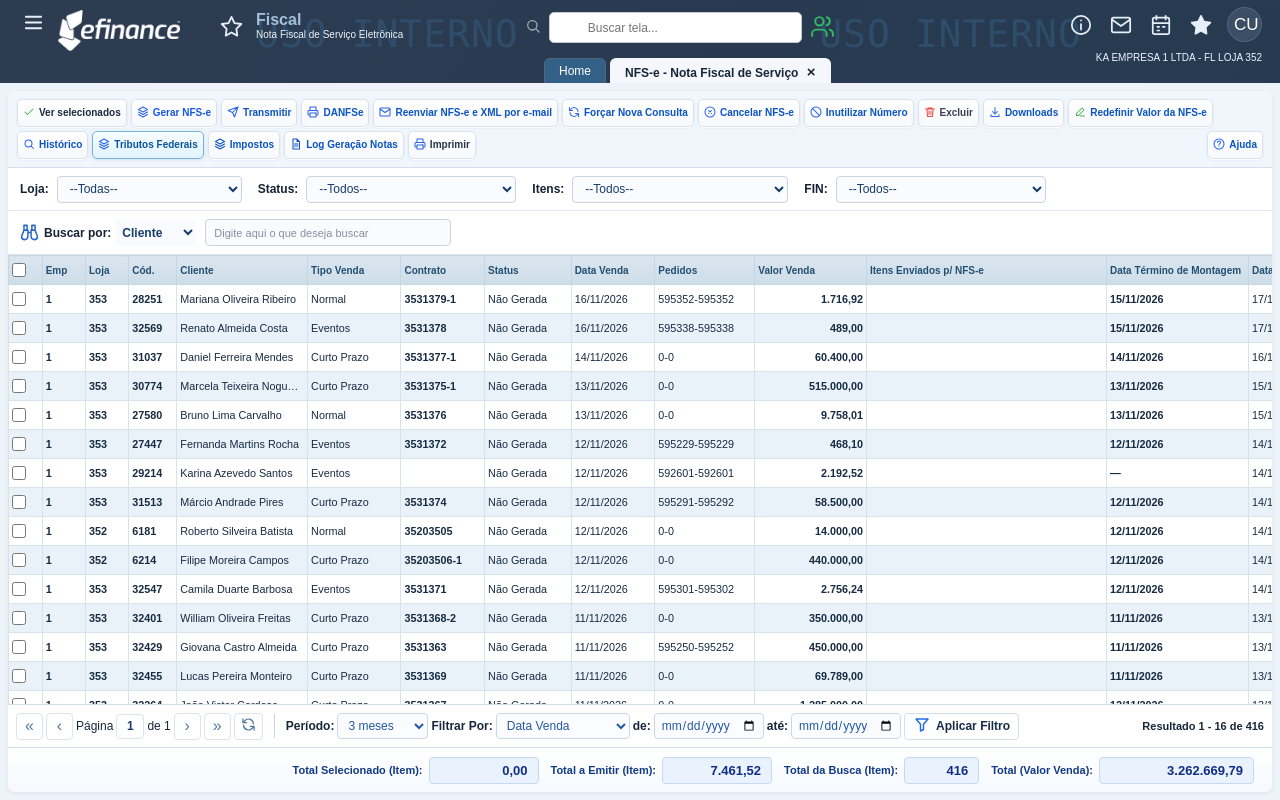
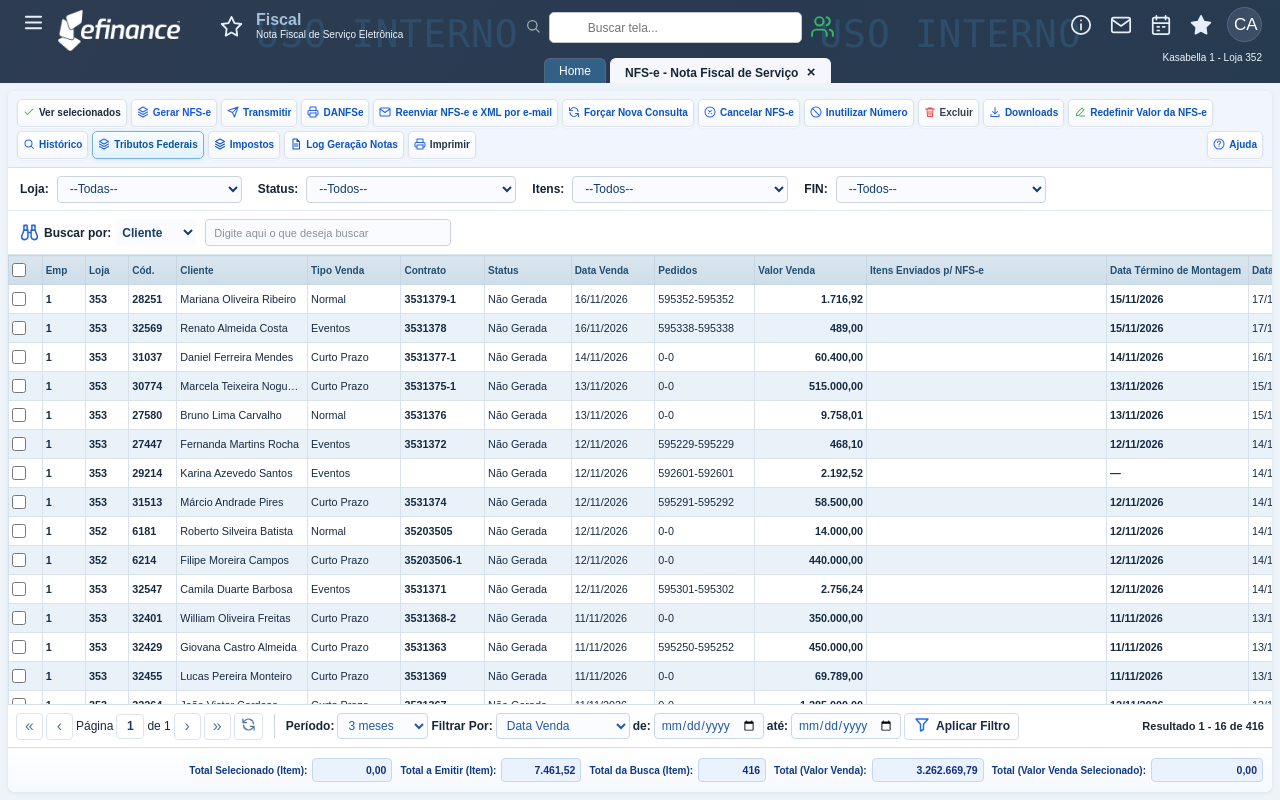
Before and after one commit to ddosantos3/Fiscal, a plain HTML site: page index.html in a window 1280 px wide. Drawn offline with Linux system fonts and the light colour scheme.

Commit message:
feat(nfse): total de vendas selecionadas e identificação Kasabella

```diff
--- a/app.js
+++ b/app.js
@@ -149,6 +149,10 @@ function footerTotals(filtered){
   // em centavos inteiros para evitar imprecisões acumuladas.
   const saleCents=filtered.reduce((sum,row)=>sum+Math.round((Number(row.value)||0)*100),0);
   $('total-sale').textContent=money(saleCents/100);
+  // Somente contratos marcados e presentes na consulta atual; não soma Valor dos itens.
+  // A coluna Valor Venda representa o contrato, portanto não é rateada pelo combo Itens.
+  const selectedSaleCents=selectedVisible.reduce((sum,row)=>sum+Math.round((Number(row.value)||0)*100),0);
+  $('total-sale-selected').textContent=money(selectedSaleCents/100);
 }
 function renderTable(){
   const filtered=getFilteredRows();const totalPages=Math.max(1,Math.ceil(filtered.length/state.pageSize));
@@ -602,14 +606,15 @@ const HELP_GROUPS = [
     id:'totals', title:'Totalizadores e rodapé', icon:'filter', kicker:'10 · Indicadores',
     subtitle:'O que soma cada indicador e como é calculado.',
     html:`
-      <h2>Totalizadores no rodapé</h2><p>Os dois primeiros indicadores mostram <b>valor monetário dos itens</b> (R$), não quantidade de registros. O terceiro mostra quantidade de itens da busca e o quarto, valor monetário das vendas.</p>
+      <h2>Totalizadores no rodapé</h2><p>O rodapé apresenta <b>cinco indicadores</b>: valores dos itens selecionados, valores dos itens a emitir, quantidade da busca, total da coluna Valor Venda e total da coluna Valor Venda somente dos contratos marcados.</p>
       <div class="help-card-grid help-total-grid">
         <div class="help-info-card"><h4>Total Selecionado (Item)</h4><p><b>Soma em reais</b> dos valores dos itens nos <b>contratos marcados</b>, dentro da consulta atual. O combo <b>Itens</b> determina qual item somar; <b>--Todos--</b> soma os nove itens de cada contrato, uma única vez. Exemplo: Item 03, contrato Daniel Ferreira Mendes selecionado = <b>R$ 9,36</b>.</p></div>
         <div class="help-info-card"><h4>Total a Emitir (Item)</h4><p><b>Soma em reais</b> dos itens nos <b>contratos elegíveis para emissão</b> (status Não Gerada) retornados pelos filtros, estejam marcados ou não. Com Item 03 e os 16 contratos demonstrativos: <b>R$ 121,68</b>. Com <b>--Todos--</b>, soma os valores de todos os itens desses contratos.</p></div>
         <div class="help-info-card"><h4>Total da Busca (Item)</h4><p>Quantidade de itens retornados pelos filtros da pesquisa, considerando o conjunto completo, não só a página visível.</p></div>
         <div class="help-info-card"><h4>Total (Valor Venda)</h4><p><b>Soma real da coluna Valor Venda</b> de todos os contratos retornados pela consulta (não apenas a página atual). Recalcula quando os filtros ou valores de venda mudam. Os 16 contratos demonstrativos somam <b>R$ 3.262.669,79</b>.</p></div>
+        <div class="help-info-card"><h4>Total (Valor Venda Selecionado)</h4><p><b>Soma real da coluna Valor Venda dos contratos marcados</b> que correspondem à consulta atual, em todas as páginas. Exemplo: marcando apenas o contrato de Daniel Ferreira Mendes, o resultado é <b>R$ 60.400,00</b>. Sem contratos marcados, exibe <b>R$ 0,00</b>. O combo <b>Itens</b> não rateia o Valor Venda do contrato: ele atua sobre os dois totalizadores de valores de itens e as respectivas regras de seleção.</p></div>
       </div>
-      <h3>Regras de consistência</h3><ul class="help-bullets"><li>Os dois primeiros indicadores são <b>somatórios monetários</b> dos itens, calculados por contrato, nunca contagem de contratos ou de checkboxes.</li><li>Combo <b>Itens = 01 a 09</b>: somar somente o item selecionado. <b>--Todos--</b>: somar os valores de todos os itens, sem duplicar o 09 - Reserva.</li><li>Recalcular após filtros, mudança de item, marcação/desmarcação de contratos e edição de valores por item.</li><li>Os totais devem contemplar todos os contratos filtrados, não somente a página atual.</li><li><b>Total Selecionado</b> considera os contratos marcados visíveis na consulta. <b>Total a Emitir</b> considera todos os contratos Não Gerada que atendam aos filtros, independentemente de estarem marcados; na escolha do <b>Item 07</b>, exclui contratos sem Data Término de Montagem, respeitando a trava de emissão existente.</li><li>Somar em centavos inteiros para evitar divergências de arredondamento.</li></ul>
+      <h3>Regras de consistência</h3><ul class="help-bullets"><li>Os dois primeiros indicadores são <b>somatórios monetários</b> dos itens, calculados por contrato, nunca contagem de contratos ou de checkboxes.</li><li>Combo <b>Itens = 01 a 09</b>: somar somente o item selecionado. <b>--Todos--</b>: somar os valores de todos os itens, sem duplicar o 09 - Reserva.</li><li>Recalcular após filtros, mudança de item, marcação/desmarcação de contratos e edição de valores por item.</li><li>O <b>Total (Valor Venda Selecionado)</b> acompanha os checkboxes dos contratos e os filtros, sem depender da página atual e sem multiplicar o Valor Venda pela quantidade de itens do contrato.</li><li>Os totais devem contemplar todos os contratos filtrados, não somente a página atual.</li><li><b>Total Selecionado</b> considera os contratos marcados visíveis na consulta. <b>Total a Emitir</b> considera todos os contratos Não Gerada que atendam aos filtros, independentemente de estarem marcados; na escolha do <b>Item 07</b>, exclui contratos sem Data Término de Montagem, respeitando a trava de emissão existente.</li><li>Somar em centavos inteiros para evitar divergências de arredondamento.</li></ul>
       <div class="help-notice help-neutral"><b>Dados demonstrativos:</b> os 16 contratos carregados têm valores individuais para o Item 03, totalizando <b>R$ 121,68</b>; um contrato de exemplo mantém <b>R$ 9,36</b>. O valor 416 em Total da Busca continua sendo um indicador ilustrativo. Já <b>Total (Valor Venda)</b> soma os contratos efetivamente carregados: <b>R$ 3.262.669,79</b> no cenário inicial. O cálculo dos dois primeiros totalizadores usa apenas os contratos efetivamente carregados no protótipo, sem simular registros inexistentes. O backend real deve fornecer os valores por item/contrato e o conjunto completo paginado.</div>
     `
   },
@@ -653,7 +658,7 @@ const HELP_GROUPS = [
     html:`
       <h2>O que esta demonstração representa</h2><p>O protótipo foi construído para validar o fluxo funcional e a proposta visual com a equipe, incluindo a apresentação à Carla.</p>
       <div class="help-two-cols"><div class="help-info-card"><h4>Disponível nesta versão</h4><ul class="help-bullets"><li>Busca, filtros e seleção de contratos.</li><li>Janela Gerar NFS-e em duas etapas.</li><li>Inclusão automática do item 9.</li><li>Exceção do Item 7.</li><li>Tributos Federais com base automática dos itens e Impostos em leitura.</li><li>Log Geração Notas com rastreamento demonstrativo por lote e motivos de rejeição.</li><li>Filtro FIN e edição de percentuais e valores por item.</li><li>Histórico, DANFSe e outras ações ilustrativas.</li><li>Manual funcional integrado à Ajuda.</li></ul></div><div class="help-info-card"><h4>Não integrado</h4><ul class="help-bullets"><li>Banco de dados e autenticação do eFinance.</li><li>Consultas reais aos módulos de origem.</li><li>Emissão, autorização e cancelamento fiscal.</li><li>APIs municipais/nacionais e TecnoSpeed.</li><li>Regras tributárias homologadas.</li><li>Envio de e-mails e documentos oficiais.</li><li>Persistência permanente dos tributos.</li></ul></div></div>
-      <h3>Roteiro sugerido para a apresentação</h3><ol class="help-numbered"><li>Apresentar os filtros, as novas colunas e as quatro somatórias.</li><li>Selecionar um contrato e abrir <b>Gerar NFS-e</b>.</li><li>Demonstrar a seleção 3 + 4 + 5 e a inclusão automática do 9.</li><li>Avançar até o formulário de emissão e conferir Emitente, códigos e Item NBS.</li><li>Na barra principal, abrir <b>Tributos Federais</b> e conferir a base automática dos itens.</li><li>Mostrar os combos, retenções e <b>Salvar</b>. Depois abrir <b>Impostos</b> e confirmar os mesmos valores salvos.</li><li>Abrir <b>Log Geração Notas</b> para acompanhar os retornos dos lotes; demonstrar a simulação do botão Transmitir.</li><li>Voltar à listagem, selecionar o <b>Item 7</b> e mostrar o bloqueio quando a montagem está vazia.</li><li>Abrir <b>Ajuda</b> para revisar decisões aprovadas e pendências.</li></ol>
+      <h3>Roteiro sugerido para a apresentação</h3><ol class="help-numbered"><li>Apresentar os filtros, as novas colunas e os cinco totalizadores do rodapé, inclusive Valor Venda Selecionado.</li><li>Selecionar um contrato e abrir <b>Gerar NFS-e</b>.</li><li>Demonstrar a seleção 3 + 4 + 5 e a inclusão automática do 9.</li><li>Avançar até o formulário de emissão e conferir Emitente, códigos e Item NBS.</li><li>Na barra principal, abrir <b>Tributos Federais</b> e conferir a base automática dos itens.</li><li>Mostrar os combos, retenções e <b>Salvar</b>. Depois abrir <b>Impostos</b> e confirmar os mesmos valores salvos.</li><li>Abrir <b>Log Geração Notas</b> para acompanhar os retornos dos lotes; demonstrar a simulação do botão Transmitir.</li><li>Voltar à listagem, selecionar o <b>Item 7</b> e mostrar o bloqueio quando a montagem está vazia.</li><li>Abrir <b>Ajuda</b> para revisar decisões aprovadas e pendências.</li></ol>
       <div class="help-notice help-warning"><b>Uso demonstrativo:</b> nomes, dados, valores, arquivos e processos desta interface são exemplos. Ações locais não significam que a operação foi executada no ambiente de produção.</div>
     `
   }
--- a/index.html
+++ b/index.html
@@ -24,8 +24,8 @@
         <button type="button" class="top-icon" title="Mensagens" aria-label="Mensagens" data-action="messages"><span data-icon="mail"></span></button>
         <button type="button" class="top-icon" title="Calendário" aria-label="Calendário" data-action="calendar"><span data-icon="calendar"></span></button>
         <button type="button" class="top-icon" title="Favoritos" aria-label="Favoritos" data-action="favorites"><span data-icon="star-filled"></span></button>
-        <button type="button" class="user-circle" data-action="info" aria-label="Usuário atual">CU</button>
-        <div class="company-caption">KA EMPRESA 1 LTDA - FL LOJA 352</div>
+        <button type="button" class="user-circle" data-action="info" aria-label="Usuário atual">CA</button>
+        <div class="company-caption">Kasabella 1 - Loja 352</div>
       </div>
       <nav class="navtabs" aria-label="Abas abertas"><button type="button" data-action="home">Home</button><button type="button" class="active">NFS-e - Nota Fiscal de Serviço <span class="tab-x">×</span></button></nav>
     </header>
@@ -85,7 +85,7 @@
         </div>
         <div class="result-count" id="result-count">Resultado 1 - 16 de 416</div>
       </section>
-      <footer class="totals-bar"><div class="total"><strong>Total Selecionado (Item):</strong><output id="total-selected" title="Somatória em R$ dos itens dos contratos selecionados, respeitando o combo Itens">0,00</output></div><div class="total"><strong>Total a Emitir (Item):</strong><output id="total-emit" title="Somatória em R$ dos itens dos contratos Não Gerada retornados pelos filtros">0,00</output></div><div class="total"><strong>Total da Busca (Item):</strong><output id="total-found">416</output></div><div class="total total-money"><strong>Total (Valor Venda):</strong><output id="total-sale" title="Soma real da coluna Valor Venda dos contratos retornados pelos filtros">3.262.669,79</output></div></footer>
+      <footer class="totals-bar"><div class="total"><strong>Total Selecionado (Item):</strong><output id="total-selected" title="Somatória em R$ dos itens dos contratos selecionados, respeitando o combo Itens">0,00</output></div><div class="total"><strong>Total a Emitir (Item):</strong><output id="total-emit" title="Somatória em R$ dos itens dos contratos Não Gerada retornados pelos filtros">0,00</output></div><div class="total"><strong>Total da Busca (Item):</strong><output id="total-found">416</output></div><div class="total total-money"><strong>Total (Valor Venda):</strong><output id="total-sale" title="Soma real da coluna Valor Venda dos contratos retornados pelos filtros">3.262.669,79</output></div><div class="total total-money total-money-selected"><strong>Total (Valor Venda Selecionado):</strong><output id="total-sale-selected" title="Soma da coluna Valor Venda apenas dos contratos marcados que atendem aos filtros">0,00</output></div></footer>
     </main>
   </div>
 
--- a/styles.css
+++ b/styles.css
@@ -406,3 +406,23 @@
 
 /* Totalizadores de itens exibidos em valores monetários, não em quantidades. */
 #total-selected,#total-emit{min-width:110px;font-variant-numeric:tabular-nums}
+
+
+/* Rodapé NFS-e com cinco totalizadores alinhados em uma linha nos desktops. */
+.totals-bar{column-gap:12px;row-gap:5px;padding:6px 12px;justify-content:flex-end;flex-wrap:nowrap}
+.totals-bar .total{gap:5px;min-width:0;flex:0 1 auto}
+.totals-bar .total strong{font-size:10.5px;white-space:nowrap}
+.totals-bar .total output{min-width:77px;padding:5px 7px;font-size:11px;font-variant-numeric:tabular-nums}
+.totals-bar .total-money output{min-width:126px}
+.totals-bar #total-selected,.totals-bar #total-emit{min-width:95px}
+.totals-bar .total-money-selected output{min-width:126px}
+@media(max-width:1450px){
+  .totals-bar{column-gap:8px;padding-inline:9px}
+  .totals-bar .total strong{font-size:10px}
+  .totals-bar .total output{padding-inline:5px;font-size:10.5px;min-width:68px}
+  .totals-bar .total-money output{min-width:112px}
+  .totals-bar #total-selected,.totals-bar #total-emit{min-width:80px}
+}
+@media(max-width:1180px){
+  .totals-bar{flex-wrap:wrap;justify-content:flex-end;min-height:58px;height:auto;row-gap:5px}
+}
```
Also changed, not shown: 3 other files.
